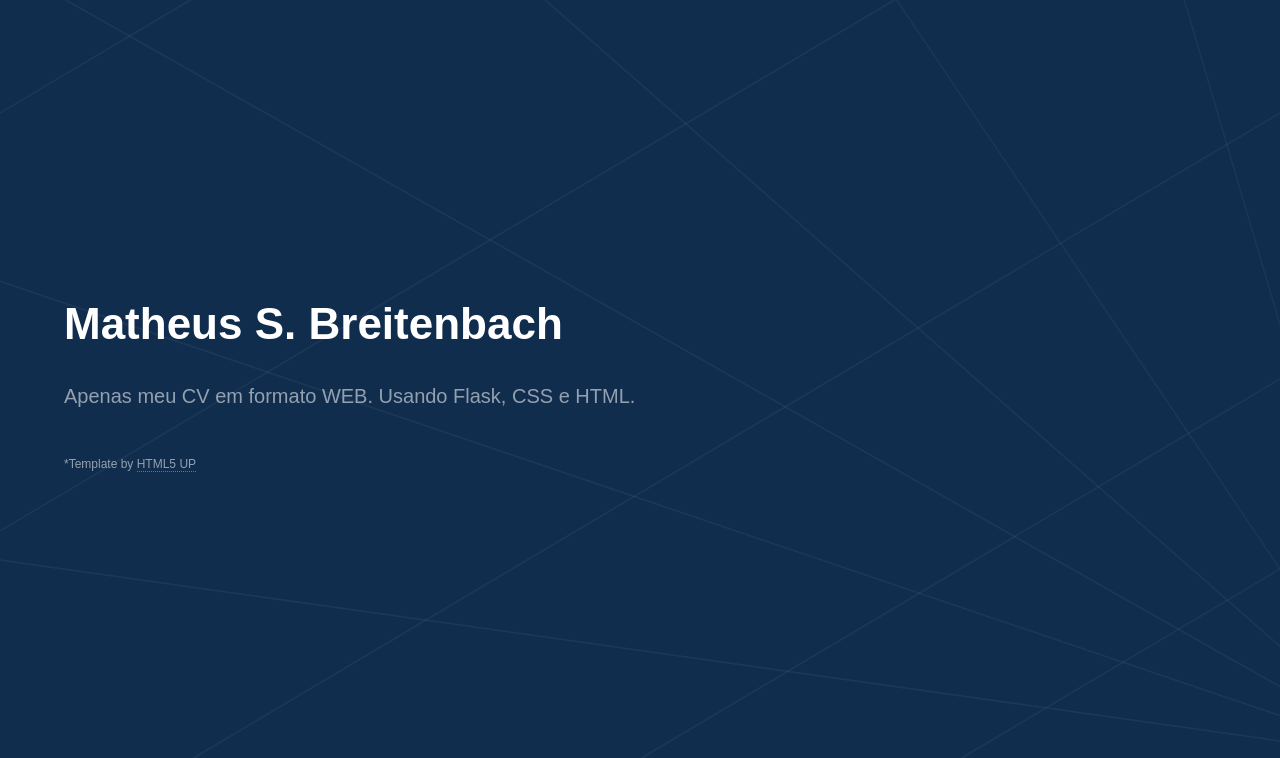
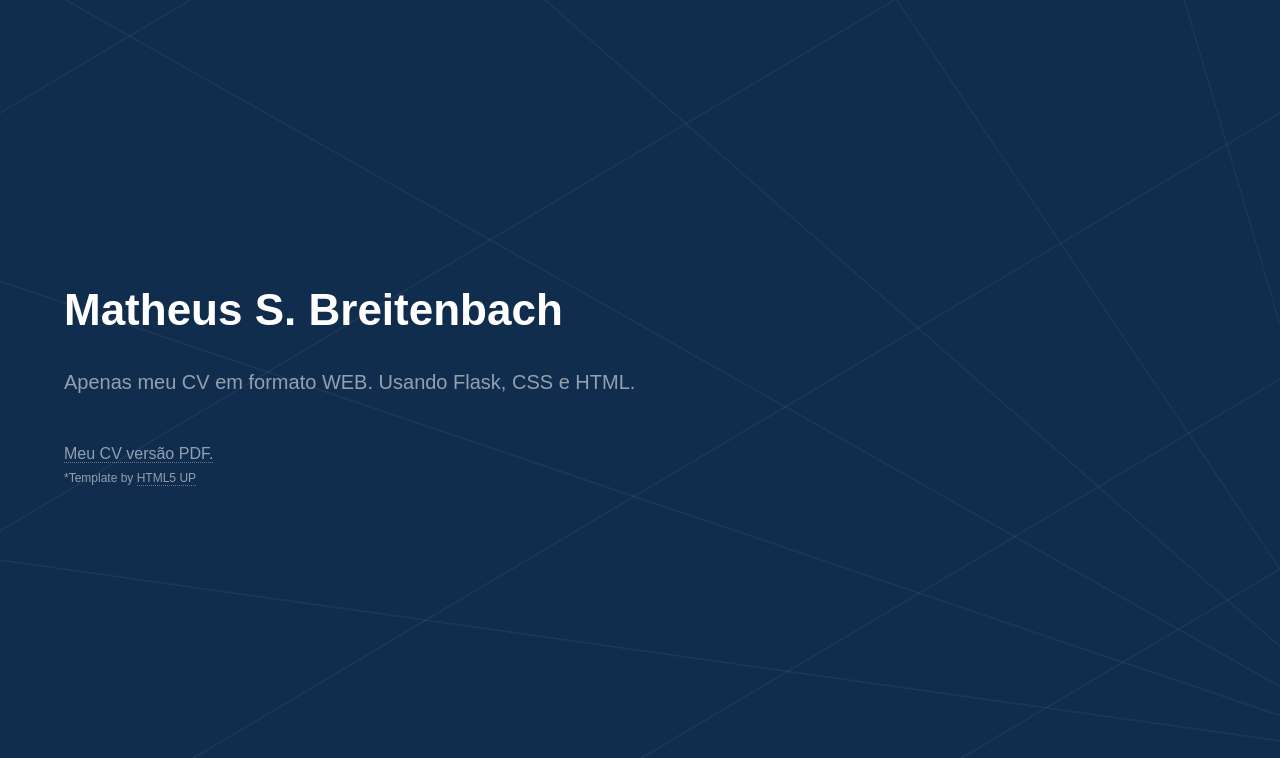
Before and after one commit to mattbreitenbach/new_CV, a Flask app: page /cv in a window 1280 px wide. Shown: the part 57-815 px from the top of the page. Run offline with Flask 2, Linux system fonts and the light colour scheme.

Commit message:
change avatar e add path to pdf version

```diff
--- a/templates/cv.html
+++ b/templates/cv.html
@@ -38,6 +38,7 @@
 						<div class="inner">
 							<h1>Matheus S. Breitenbach</h1>
 							<p>Apenas meu CV em formato WEB. Usando Flask, CSS e HTML.</p>
+							<a href="https://github.com/mattbreitenbach/new_CV/blob/main/Matheus%20Breitenbach%20-%20CV.pdf">Meu CV versão PDF.</a>
 							<p id="note">*Template by <a href="http://html5up.net" target="_blank">HTML5 UP</a></p>
 						</div>
 					</section>
```
Also changed, not shown: static/images/avatar.png.
